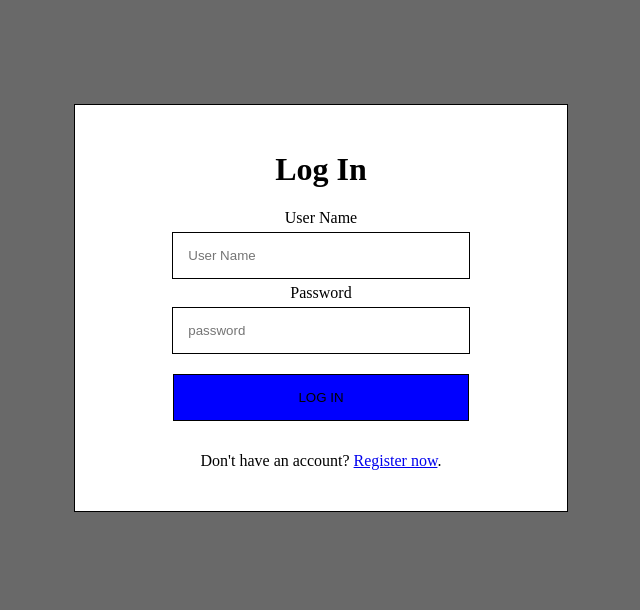
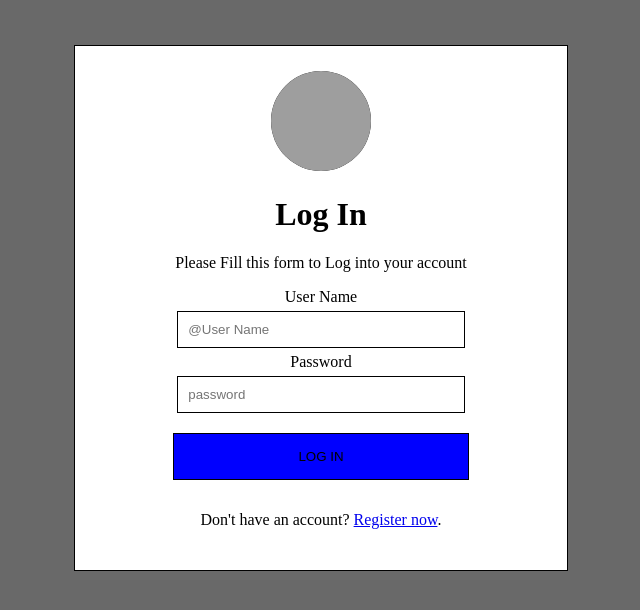
Before and after one commit to Musta1337/FIT-ME, a PHP site: page /login.php in a window 1280 px wide. Shown: the top 610 px of the page, without its empty margins (319-959 px from the left). Run offline with PHP 8.4, Linux system fonts and the light colour scheme; grey boxes are pictures that could not be loaded.

Commit message:
Update login.php

```diff
--- a/Front End Dev/login.php
+++ b/Front End Dev/login.php
@@ -3,16 +3,18 @@
 <head>
     <meta charset="utf-8">
     <title>LogIN</title>
-    <link rel="stylesheet" href="style.css">
+    <link rel="stylesheet" href="login.css">
 </head>
 <body>
     <form>
+        <img src="Person.png" class="img">
         <h1>Log In</h1>
+        <p>Please Fill this form to Log into your account</p>
         <label>User Name</label>
-        <input type="text" id=user name="user" placeholder="User Name">
+        <input type="text" id=user name="user" placeholder="@User Name">
         <label>Password</label>
         <input type="password" id=password name="password" placeholder="password">
         <button type="submit">LOG IN</button>
-        <p>Don't have an account? <a href="register.php">Register now</a>.</p>
+        <p>Don't have an account? <a href="register.html">Register now</a>.</p>
     </form>
 </body>
```
